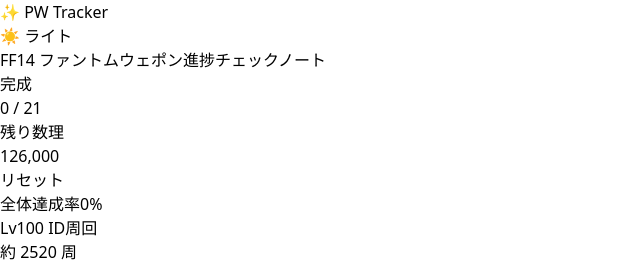
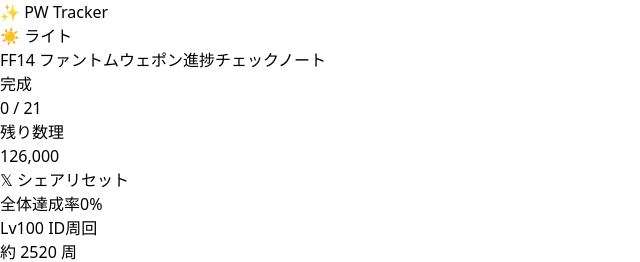
Before and after one commit to nonononova/ff14-pw-tracker, a React (Vite) app: page / in a window 1280 px wide. Shown: the top 262 px of the page, without its empty margins (0-640 px from the left). Built offline with nearby package versions, Linux system fonts and the light colour scheme.

Commit message:
𝕏進捗シェアボタンとOGP画像設定を追加

```diff
--- a/index.html
+++ b/index.html
@@ -16,7 +16,11 @@
     <meta property="og:description" content="FF14のファントムウェポン作成進捗と必要数理を一目で管理・計算できるWebツールです。" />
     <meta property="og:type" content="website" />
     <meta property="og:site_name" content="FF14 PW Tracker" />
-    <meta name="twitter:card" content="summary" />
+    <meta property="og:image" content="/ogp.png" />
+
+    <!-- X(Twitter)用の大型カード設定 -->
+    <meta name="twitter:card" content="summary_large_image" />
+    <meta name="twitter:image" content="/ogp.png" />
   </head>
   <body>
     <div id="root"></div>
--- a/src/components/Dashboard.tsx
+++ b/src/components/Dashboard.tsx
@@ -90,6 +90,13 @@
   const idRunsNeeded = Math.ceil(totalTokensNeeded / 50);
   const exDaysNeeded = Math.ceil(totalTokensNeeded / 90);
 
+  // 𝕏（Twitter）シェア機能
+  const handleShare = () => {
+    const text = `✨【FF14】ファントムウェポン作成進捗\n\n・完成数: ${completedCount} / 21本\n・全体達成率: ${progressPercent}%\n・残り数理: ${totalTokensNeeded.toLocaleString()}個\n\n#FF14 #PWTracker #ファントムウェポン\n`;
+    const shareUrl = `https://twitter.com/intent/tweet?text=${encodeURIComponent(text)}&url=${encodeURIComponent(window.location.href)}`;
+    window.open(shareUrl, '_blank');
+  };
+
   const filterTabs: { id: FilterRole; label: string }[] = [
     { id: 'all', label: `すべて (${jobs.length})` },
     { id: 'pinned', label: `📌 メイン (${pinnedCount})` },
@@ -156,6 +163,14 @@
                   </div>
                 </div>
               </div>
+
+              {/* 𝕏 シェアボタン */}
+              <button
+                onClick={handleShare}
+                className="text-xs px-3.5 py-2 rounded-xl bg-slate-900 hover:bg-slate-800 text-white font-bold shadow-sm transition-all active:scale-95 flex items-center gap-1.5"
+              >
+                <span>𝕏</span> シェア
+              </button>
 
               <button
                 onClick={handleReset}
@@ -238,7 +253,6 @@
           ))}
         </main>
 
-        {/* フッター（権利表記・免責事項） */}
         <footer className={`pt-8 pb-4 text-center text-[11px] leading-relaxed space-y-1 ${
           isDarkMode ? 'text-slate-500' : 'text-slate-400'
         }`}>
```
Also changed, not shown: public/ogp.png.png (added).
